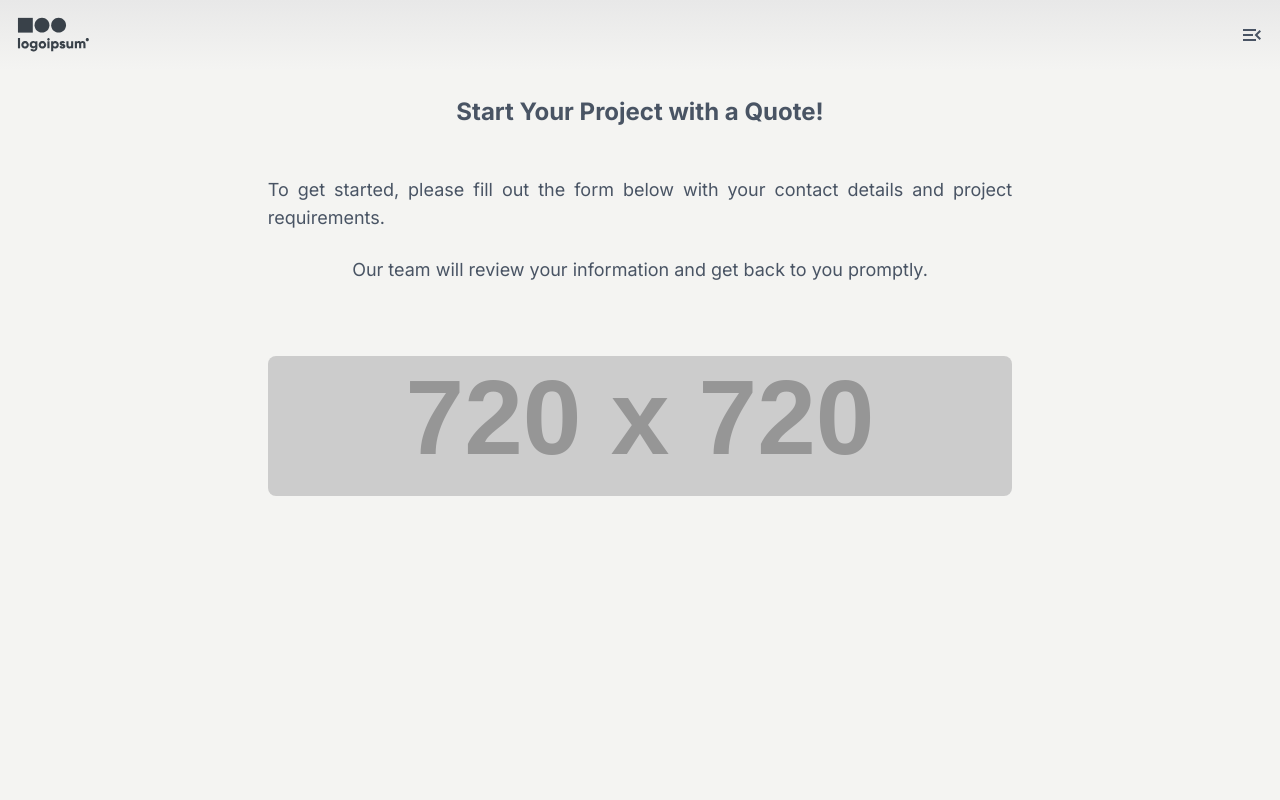
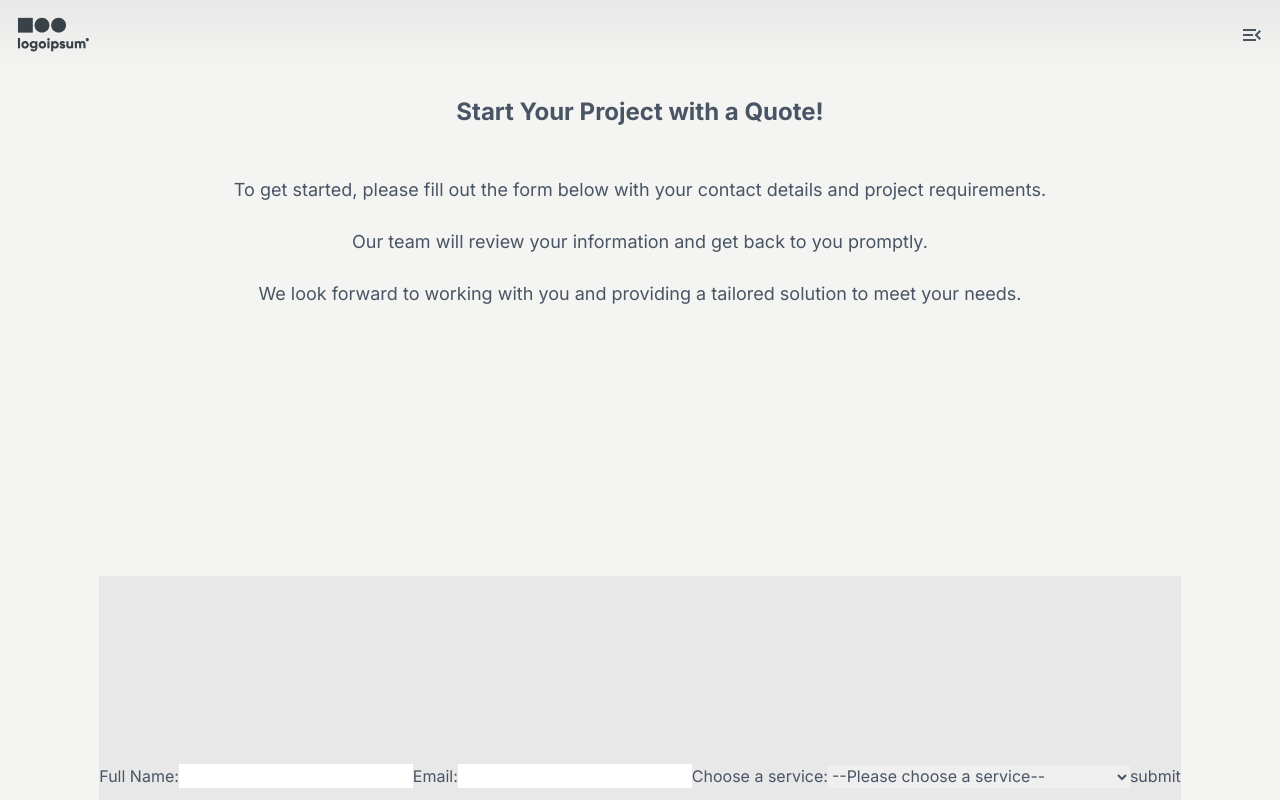
Before and after one commit to Jdure/heatSmart, a Next.js app: page /requests in a window 1280 px wide. Shown: the top 800 px of the page. Built offline with nearby package versions, Linux system fonts and the light colour scheme.

Commit message:
created form

```diff
--- a/data/services.json
+++ b/data/services.json
@@ -15,10 +15,6 @@
     {
       "title": "Design Consultation",
       "description": "Collaborative design consultations to help you select the ideal driveway heating solution, considering factors such as layout, budget, and aesthetic preferences."
-    },
-    {
-      "title": "Energy-Efficient Solutions",
-      "description": "Explore our range of energy-efficient driveway heating systems designed to minimize power consumption while delivering exceptional performance."
     },
     {
       "title": "Customized Controls and Automation",
--- a/package.json
+++ b/package.json
@@ -20,6 +20,7 @@
     "postcss": "8.4.23",
     "react": "18.2.0",
     "react-dom": "18.2.0",
+    "react-hook-form": "^7.44.3",
     "react-icons": "^4.8.0",
     "tailwindcss": "3.3.2",
     "typescript": "5.0.4"
--- a/src/app/requests/page.tsx
+++ b/src/app/requests/page.tsx
@@ -7,17 +7,53 @@ export default function Requests() {
         Start Your Project with a Quote!
       </h1>
       <div className="flex flex-col items-center justify-start h-screen">
-        <div className="flex flex-col items-center h-2/5 w-11/12 text-justify text-lg space-y-6">
+        <div className="flex flex-col items-center h-1/2 w-11/12 text-justify text-lg space-y-6">
           <p>
             To get started, please fill out the form below with your contact
             details and project requirements.
           </p>
-          <p className="pb-12">
+          <p>
             Our team will review your information and get back to you promptly.
           </p>
-          <div className="bg-[url('https://dummyimage.com/720x720')] bg-cover bg-center h-48 w-full rounded-lg"></div>
+          <p>
+            We look forward to working with you and providing a tailored
+            solution to meet your needs.
+          </p>
+          {/* <div className="bg-[url('https://dummyimage.com/720x720')] bg-cover bg-center h-12 w-full rounded-md"></div> */}
         </div>
-        <div className="flex flex-col items-center bg-indigo-500 h-3/5"></div>
+        <div className="flex flex-col items-center justify-center space-y-6 bg-hue-accent h-1/2">
+          <form>
+            <label>
+              Full Name:
+              <input type="text" name="name" />
+            </label>
+
+            <label>
+              Email:
+              <input type="email" name="email" />
+            </label>
+            <label htmlFor="service-type">Choose a service:</label>
+            <select name="services" id="service-type">
+              <option value="">--Please choose a service--</option>
+              <option value="driveway">
+                Driveway Heating System Installation
+              </option>
+              <option value="maintenance">
+                Maintenance and Repair Services
+              </option>
+              <option value="upgrades">Retrofitting and Upgrades</option>
+              <option value="consultation">Design Consultation</option>
+              <option value="custom">Customized Controls and Automation</option>
+              <option value="emergency">Emergency Repair Services</option>
+              <option value="planning">Consulting and Planning</option>
+              <option value="analysis">Energy Savings Analysis</option>
+              <option value="education">Educational Resources</option>
+            </select>
+            <button>
+              <input type="submit" value="submit" />
+            </button>
+          </form>
+        </div>
       </div>
     </>
   );
```
Also changed, not shown: 1 other file (tests, documents, lock files or other folders).
